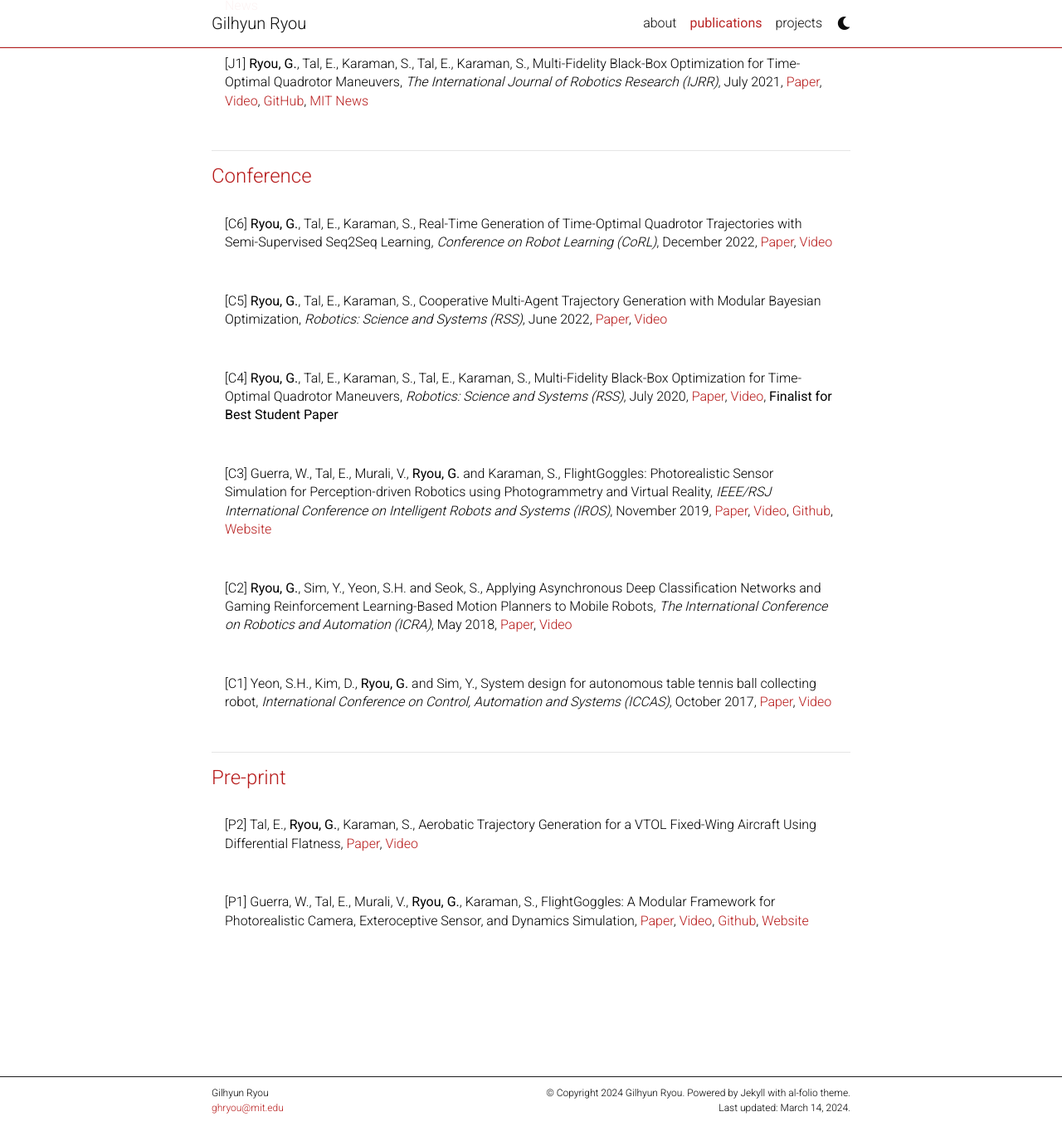
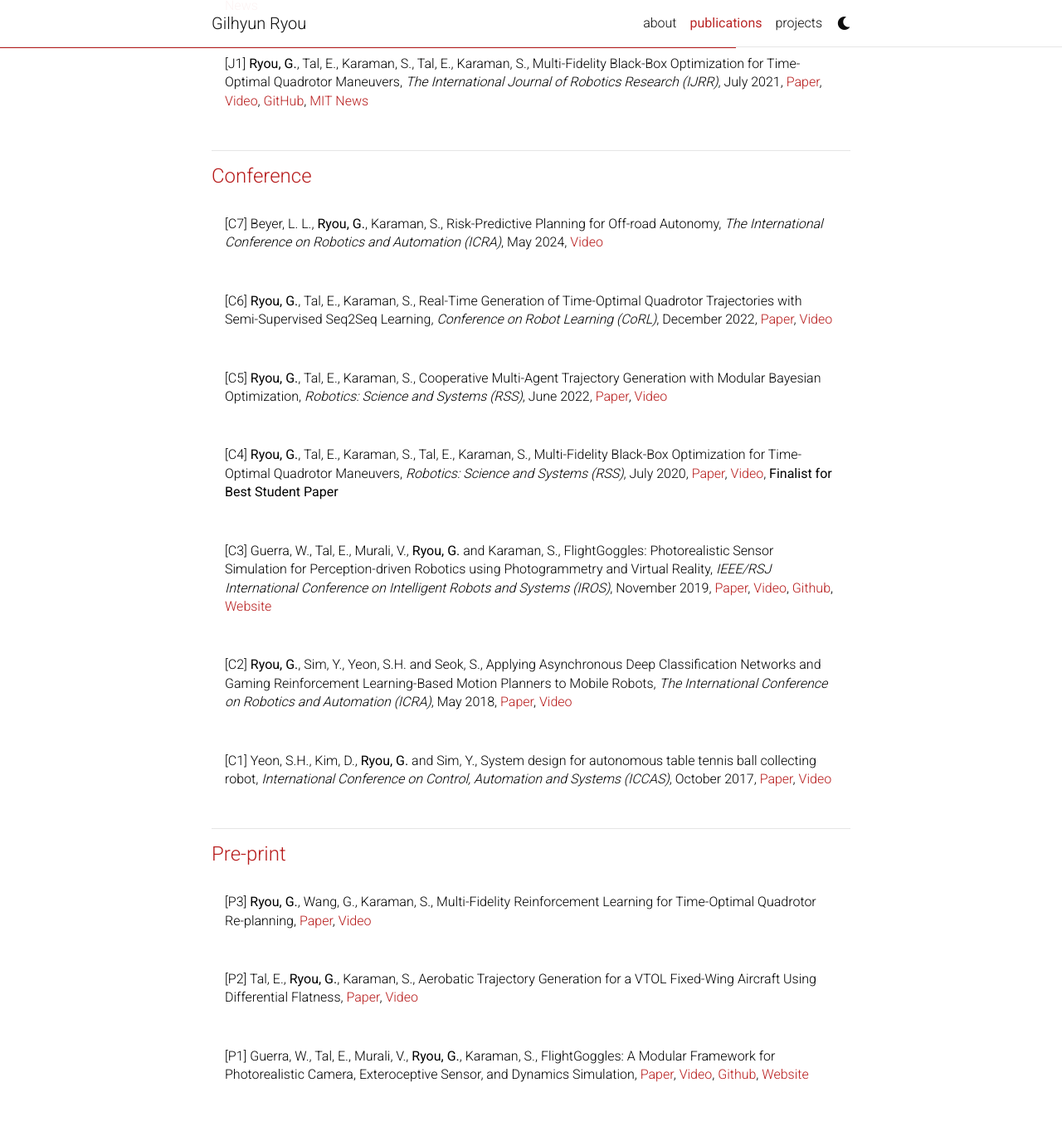
Before and after one commit to ghryou/ghryou.github.io, a Jekyll site: the page built from _pages/publications.md, in a window 1280 px wide and 1400 px high, scrolled down 312 px. Shown: the top 1381 px of the window at 83% size. Built offline with Jekyll 4.4.1, drawn with Linux system fonts in a browser that asks for light colours; comment, search, counter and statistics services are not loaded; a style sheet for code colours, icons or effects is not loaded; before the commit the page ends 1664 px from its top, so only the background shows below that.

Commit message:
update pubs

```diff
--- a/_pages/publications.md
+++ b/_pages/publications.md
@@ -15,6 +15,9 @@
     <div class="bib"> [J1] <b>Ryou, G.</b>, Tal, E., Karaman, S., Tal, E., Karaman, S., Multi-Fidelity Black-Box Optimization for Time-Optimal Quadrotor Maneuvers, <i>The International Journal of Robotics Research (IJRR)</i>, July 2021, <a href="https://doi.org/10.1177/02783649211033317">Paper</a>, <a href="https://youtu.be/FjCIZ5lSRg0">Video</a>, <a href="https://github.com/mit-aera/mfboTrajectory">GitHub</a>, <a href="https://news.mit.edu/2021/drones-speed-route-system-0810">MIT News</a><br></div>
 
     <h4 class="year">Conference</h4>
+    <div class="bib"> [C7] Beyer, L. L., <b>Ryou, G.</b>, Karaman, S., Risk-Predictive Planning for Off-road Autonomy, <i>The International Conference on Robotics and Automation (ICRA)</i>, May 2024,
+    <a href="https://youtu.be/Jh1iXktZjAg">Video</a></div>
+
     <div class="bib"> [C6] <b>Ryou, G.</b>, Tal, E., Karaman, S., Real-Time Generation of Time-Optimal Quadrotor Trajectories with Semi-Supervised Seq2Seq Learning, <i>Conference on Robot Learning (CoRL)</i>, December 2022, <a href="https://proceedings.mlr.press/v205/ryou23a/ryou23a.pdf">Paper</a>, <a href="https://youtu.be/lCD6UH8G7AY">Video</a></div>
 
     <div class="bib"> [C5] <b>Ryou, G.</b>, Tal, E., Karaman, S., Cooperative Multi-Agent Trajectory Generation with Modular Bayesian Optimization, <i>Robotics: Science and Systems (RSS)</i>, June 2022, <a href="https://arxiv.org/abs/2206.00726">Paper</a>, <a href="https://youtu.be/rxQiNeXvLTc">Video</a> <br></div>
@@ -29,6 +32,8 @@
 
     <h4 class="year">Pre-print</h4>
 
+    <div class="bib"> [P3] <b>Ryou, G.</b>, Wang, G., Karaman, S., Multi-Fidelity Reinforcement Learning for Time-Optimal Quadrotor Re-planning, <a href="https://arxiv.org/abs/2403.08152">Paper</a>, <a href="https://youtu.be/75AbKY3L5As">Video</a> <br></div>
+
     <div class="bib"> [P2] Tal, E., <b>Ryou, G.</b>, Karaman, S., Aerobatic Trajectory Generation for a VTOL Fixed-Wing Aircraft Using Differential Flatness, <a href="https://arxiv.org/abs/2207.03524">Paper</a>, <a href="https://youtu.be/PLjN2UNz8Mg">Video</a> <br></div>
 
     <div class="bib"> [P1] Guerra, W., Tal, E., Murali, V., <b>Ryou, G.</b>, Karaman, S., FlightGoggles: A Modular Framework for Photorealistic Camera, Exteroceptive Sensor, and Dynamics Simulation, <a href="https://arxiv.org/pdf/1905.11377.pdf">Paper</a>, <a href="https://youtu.be/QCnU_M6DhYU">Video</a>, <a href="https://github.com/mit-fast/FlightGoggles">Github</a>, <a href="https://flightgoggles.mit.edu">Website</a> </div>
```
Also changed, not shown: _projects/1_project.md (+1 -1 lines), _projects/2_project.md (+1 -0 lines).
